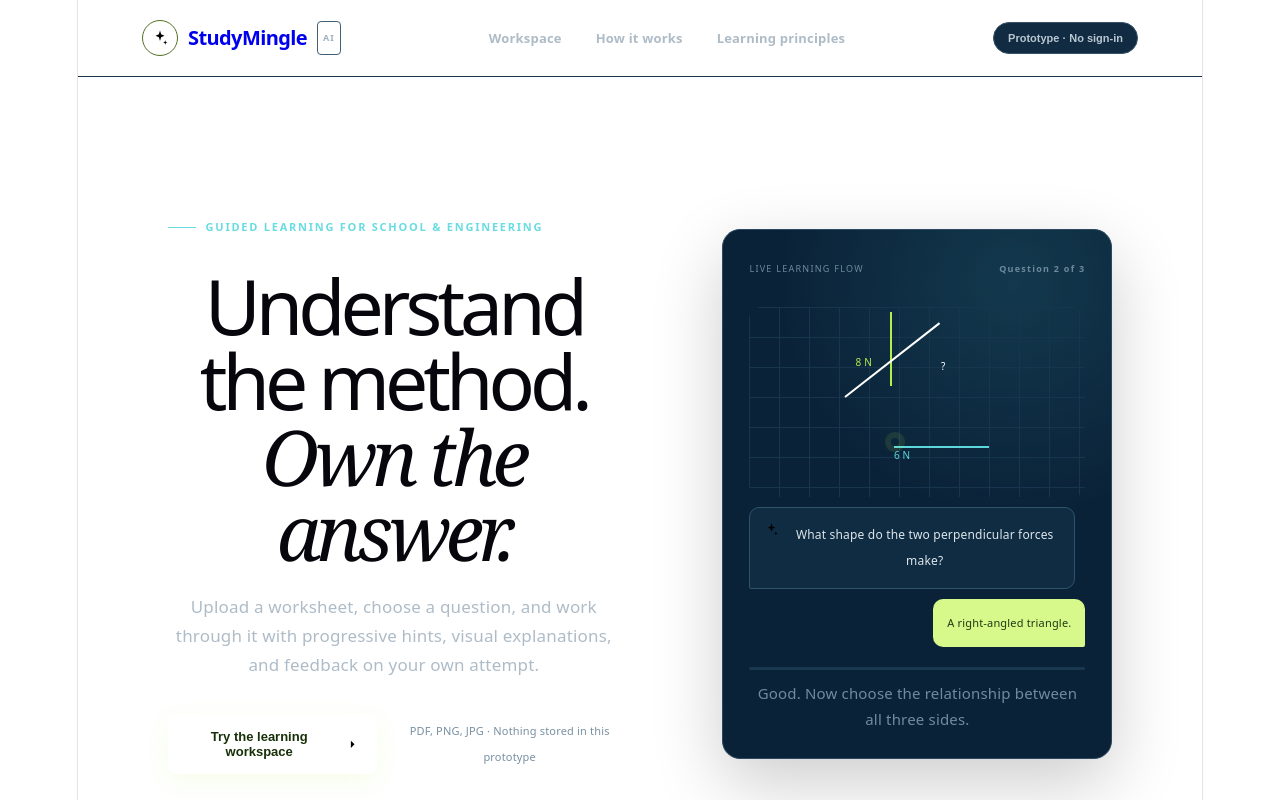
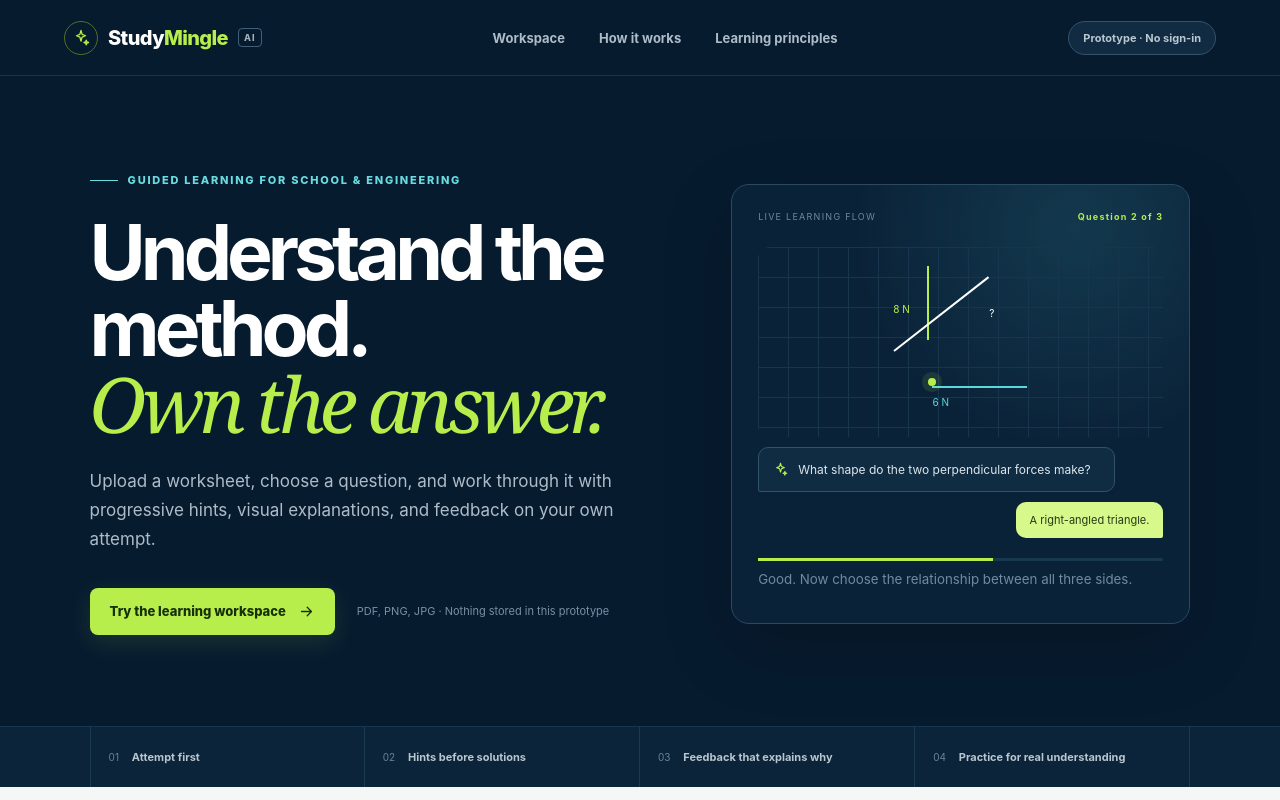
Before and after one commit to eswark18/studymingle-ai, a React (Vite) app: page / in a window 1280 px wide. Shown: the top 800 px of the page. Built offline with nearby package versions, Linux system fonts and the light colour scheme.

Commit message:
Build StudyMingle MVP prototype: src/index.css

```diff
--- a/src/index.css
+++ b/src/index.css
@@ -1,111 +1,25 @@
 :root {
-  --text: #6b6375;
-  --text-h: #08060d;
-  --bg: #fff;
-  --border: #e5e4e7;
-  --code-bg: #f4f3ec;
-  --accent: #aa3bff;
-  --accent-bg: rgba(170, 59, 255, 0.1);
-  --accent-border: rgba(170, 59, 255, 0.5);
-  --social-bg: rgba(244, 243, 236, 0.5);
-  --shadow:
-    rgba(0, 0, 0, 0.1) 0 10px 15px -3px, rgba(0, 0, 0, 0.05) 0 4px 6px -2px;
-
-  --sans: system-ui, 'Segoe UI', Roboto, sans-serif;
-  --heading: system-ui, 'Segoe UI', Roboto, sans-serif;
-  --mono: ui-monospace, Consolas, monospace;
-
-  font: 18px/145% var(--sans);
-  letter-spacing: 0.18px;
-  color-scheme: light dark;
-  color: var(--text);
-  background: var(--bg);
+  font-family: Inter, ui-sans-serif, system-ui, -apple-system, BlinkMacSystemFont, "Segoe UI", sans-serif;
+  color: #10263b;
+  background: #f4f7f6;
   font-synthesis: none;
   text-rendering: optimizeLegibility;
   -webkit-font-smoothing: antialiased;
-  -moz-osx-font-smoothing: grayscale;
-
-  @media (max-width: 1024px) {
-    font-size: 16px;
-  }
+  --navy: #071b2f;
+  --ink: #10263b;
+  --muted: #647486;
+  --green: #b8ee4b;
+  --green-dark: #426d12;
+  --cyan: #64d8dd;
+  --paper: #fbfcfa;
+  --line: #dbe4e2;
 }
 
-@media (prefers-color-scheme: dark) {
-  :root {
-    --text: #9ca3af;
-    --text-h: #f3f4f6;
-    --bg: #16171d;
-    --border: #2e303a;
-    --code-bg: #1f2028;
-    --accent: #c084fc;
-    --accent-bg: rgba(192, 132, 252, 0.15);
-    --accent-border: rgba(192, 132, 252, 0.5);
-    --social-bg: rgba(47, 48, 58, 0.5);
-    --shadow:
-      rgba(0, 0, 0, 0.4) 0 10px 15px -3px, rgba(0, 0, 0, 0.25) 0 4px 6px -2px;
-  }
-
-  #social .button-icon {
-    filter: invert(1) brightness(2);
-  }
-}
-
-#root {
-  width: 1126px;
-  max-width: 100%;
-  margin: 0 auto;
-  text-align: center;
-  border-inline: 1px solid var(--border);
-  min-height: 100svh;
-  display: flex;
-  flex-direction: column;
-  box-sizing: border-box;
-}
-
-body {
-  margin: 0;
-}
-
-h1,
-h2 {
-  font-family: var(--heading);
-  font-weight: 500;
-  color: var(--text-h);
-}
-
-h1 {
-  font-size: 56px;
-  letter-spacing: -1.68px;
-  margin: 32px 0;
-  @media (max-width: 1024px) {
-    font-size: 36px;
-    margin: 20px 0;
-  }
-}
-h2 {
-  font-size: 24px;
-  line-height: 118%;
-  letter-spacing: -0.24px;
-  margin: 0 0 8px;
-  @media (max-width: 1024px) {
-    font-size: 20px;
-  }
-}
-p {
-  margin: 0;
-}
-
-code,
-.counter {
-  font-family: var(--mono);
-  display: inline-flex;
-  border-radius: 4px;
-  color: var(--text-h);
-}
-
-code {
-  font-size: 15px;
-  line-height: 135%;
-  padding: 4px 8px;
-  background: var(--code-bg);
-}
+* { box-sizing: border-box; }
+html { scroll-behavior: smooth; }
+body { margin: 0; min-width: 320px; min-height: 100vh; }
+button, input, select, textarea { font: inherit; }
+button, a { -webkit-tap-highlight-color: transparent; }
+button:focus-visible, a:focus-visible, input:focus-visible, select:focus-visible, textarea:focus-visible { outline: 3px solid #4fc2ca; outline-offset: 3px; }
+a { color: inherit; }
+svg { width: 1.1em; fill: none; stroke: currentColor; stroke-width: 1.8; stroke-linecap: round; stroke-linejoin: round; }
```
